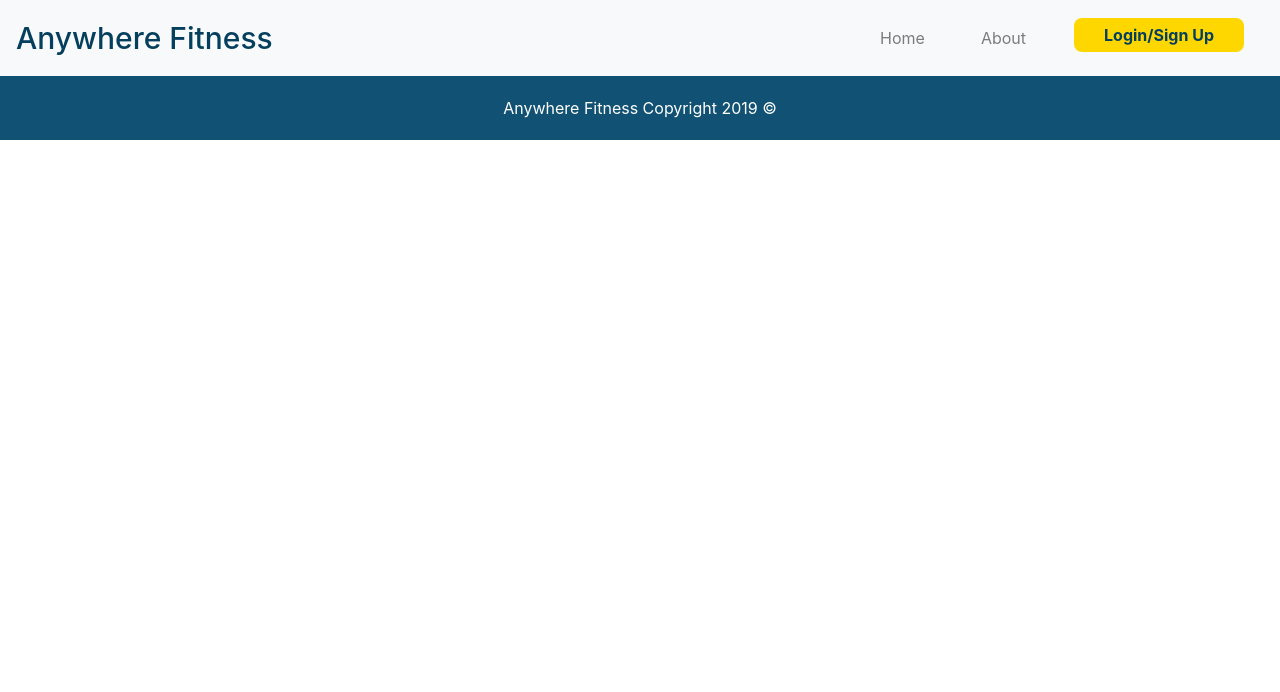
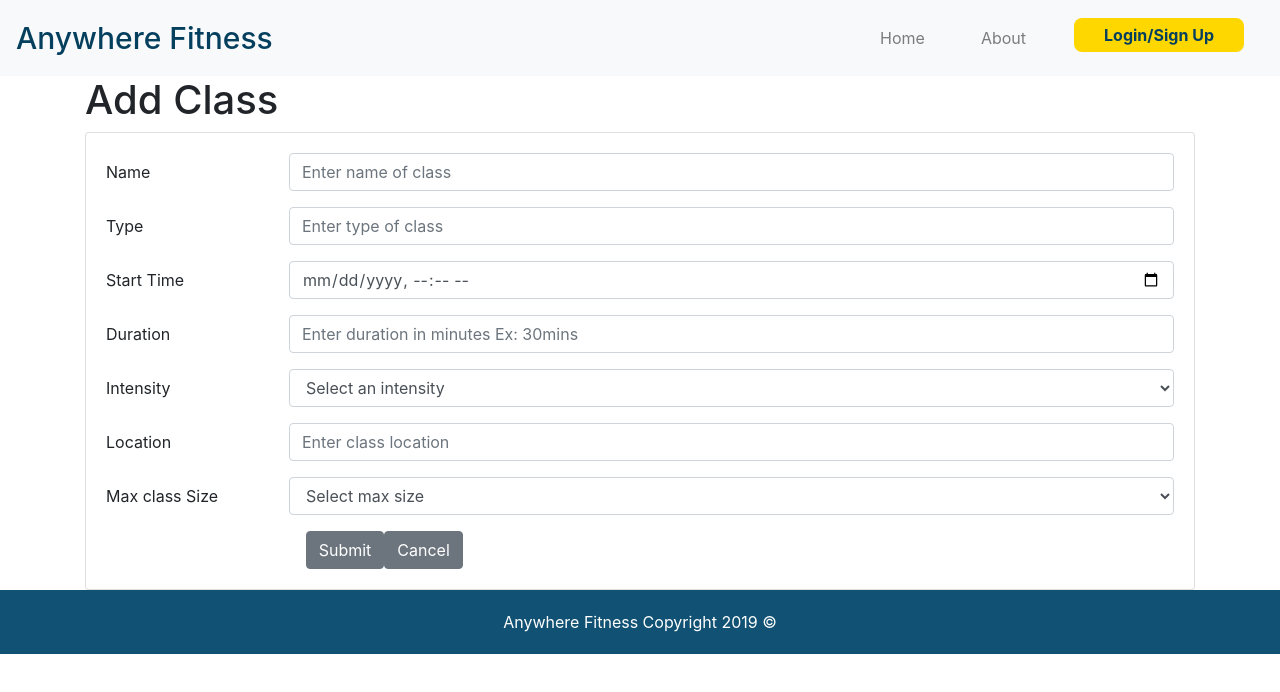
Before and after one commit to BUILD-WEEKS-ANYWHERE-FITNESS/front-end, a React (Create React App) app in the folder anywhere-fitness/: page /add-class in a window 1280 px wide. Shown: the top 692 px of the page. Built offline with nearby package versions, Linux system fonts and the light colour scheme.

Commit message:
added form inputs to add class

```diff
--- a/anywhere-fitness/src/App.js
+++ b/anywhere-fitness/src/App.js
@@ -10,6 +10,7 @@ import Footer from './components/Footer/Footer';
 import Header from './components/Header/Header';
 import Home from './components/Landing/Home';
 import Classes from './components/Classes/Classes';
+import AddClass from './components/Classes/AddClass';
 
 function App() {
   return (
@@ -19,6 +20,7 @@ function App() {
       <Route path="/login" component={Login} />
       <Route path="/register" component={Register} />
       <Route path="/classes" component={Classes} />
+      <Route path='/add-class' component={AddClass} />
       <Footer />
     </div>
   );
--- a/anywhere-fitness/src/components/Classes/AddClass.js
+++ b/anywhere-fitness/src/components/Classes/AddClass.js
@@ -1,8 +1,101 @@
-import React from 'react';
+import React, { useState } from 'react';
+import { Col, Container, Card, CardBody, Button, Form, FormGroup, Label, Input } from 'reactstrap';
 
 const AddClass = () => {
+
+    // Date used to pre-fill date/time picker with current day. Not sure if needed or not.
+    const today = new Date();
+    const month = ("0" + (today.getMonth() + 1)).slice(-2);
+    const day = ("0" + (today.getDate() + 1)).slice(-2);
+    const year = today.getFullYear();
+    const dateStringValue = `${year}-${month}-${day}`;
+    const dateTimeString = `${dateStringValue}T08:00`;
+
     return (
+        <div className="add-class">
+            <Container>
+                <h1>Add Class</h1>
+                <Card>
+                    <CardBody>
+                        <Form>
+                            {/* Name */}
+                            <FormGroup row>
+                                <Label for="name" sm={2}>Name</Label>
+                                <Col sm={10}>
+                                    <Input type="name" name="name" id="name" placeholder="Enter name of class" />
+                                </Col>
+                            </FormGroup>
 
+                            {/* Type */}
+                            <FormGroup row>
+                                <Label for="type" sm={2}>Type</Label>
+                                <Col sm={10}>
+                                    <Input type="type" name="type" id="type" placeholder="Enter type of class" />
+                                </Col>
+                            </FormGroup>
+
+                            {/* Start Date */}
+                            {/* Per Vanesa, date need to be in YYYY-MM-DD HH:MM:SS format */}
+                            <FormGroup row>
+                                <Label for="startTime" sm={2}>Start Time</Label>
+                                <Col sm={10}>
+                                    <Input type="datetime-local" name="startTime" id="startTime" placeholder="with a placeholder" min={dateTimeString} />
+                                </Col>
+                            </FormGroup>
+
+                            {/* Duration */}
+                            <FormGroup row>
+                                <Label for="duration" sm={2}>Duration</Label>
+                                <Col sm={10}>
+                                    <Input type="duration" name="duration" id="duration" placeholder="Enter duration in minutes Ex: 30mins" />
+                                </Col>
+                            </FormGroup>
+
+                            {/* Intensity Level */}
+                            <FormGroup row>
+                                <Label for="intensity" sm={2}>Intensity</Label>
+                                <Col sm={10}>
+                                    <Input type="select" name="intensity" id="intensity">
+                                        <option value="">Select an intensity</option>
+                                        <option value="beginner">Beginner</option>
+                                        <option value="intermediate">Intermediate</option>
+                                        <option value="advanced">Advanced</option>
+                                    </Input>
+                                </Col>
+                            </FormGroup>
+
+                            {/* Location */}
+                            <FormGroup row>
+                                <Label for="location" sm={2}>Location</Label>
+                                <Col sm={10}>
+                                    <Input type="location" name="location" id="location" placeholder="Enter class location" />
+                                </Col>
+                            </FormGroup>
+
+                            {/* Max size */}
+                            <FormGroup row>
+                                <Label for="maxSize" sm={2}>Max class Size</Label>
+                                <Col sm={10}>
+                                    <Input type="select" name="maxSize" id="maxSize">
+                                        <option value="">Select max size</option>
+                                        <option value="5">5</option>
+                                        <option value="8">8</option>
+                                        <option value="10">10</option>
+                                    </Input>
+                                </Col>
+                            </FormGroup>
+
+                            <FormGroup check row>
+                                <Col sm={{ size: 10, offset: 2 }}>
+                                    <Button className="login-button" onClick={(e) => e.preventDefault()}>Submit</Button>
+                                    <Button>Cancel</Button>
+                                </Col>
+                            </FormGroup>
+                        </Form>
+                    </CardBody>
+                </Card>
+            </Container>
+        </div>
     );
 }
 
--- a/anywhere-fitness/src/components/Register/Register.js
+++ b/anywhere-fitness/src/components/Register/Register.js
@@ -74,7 +74,7 @@ const Register = () => {
                         <br />
                     </div>
                   </FormGroup>
-                    <Button className="login-button">Submit</Button>
+                <Button className="btn btn-secondary">Submit</Button>
                   </Form>
                   {console.log(user)}
                 </CardBody>
```
